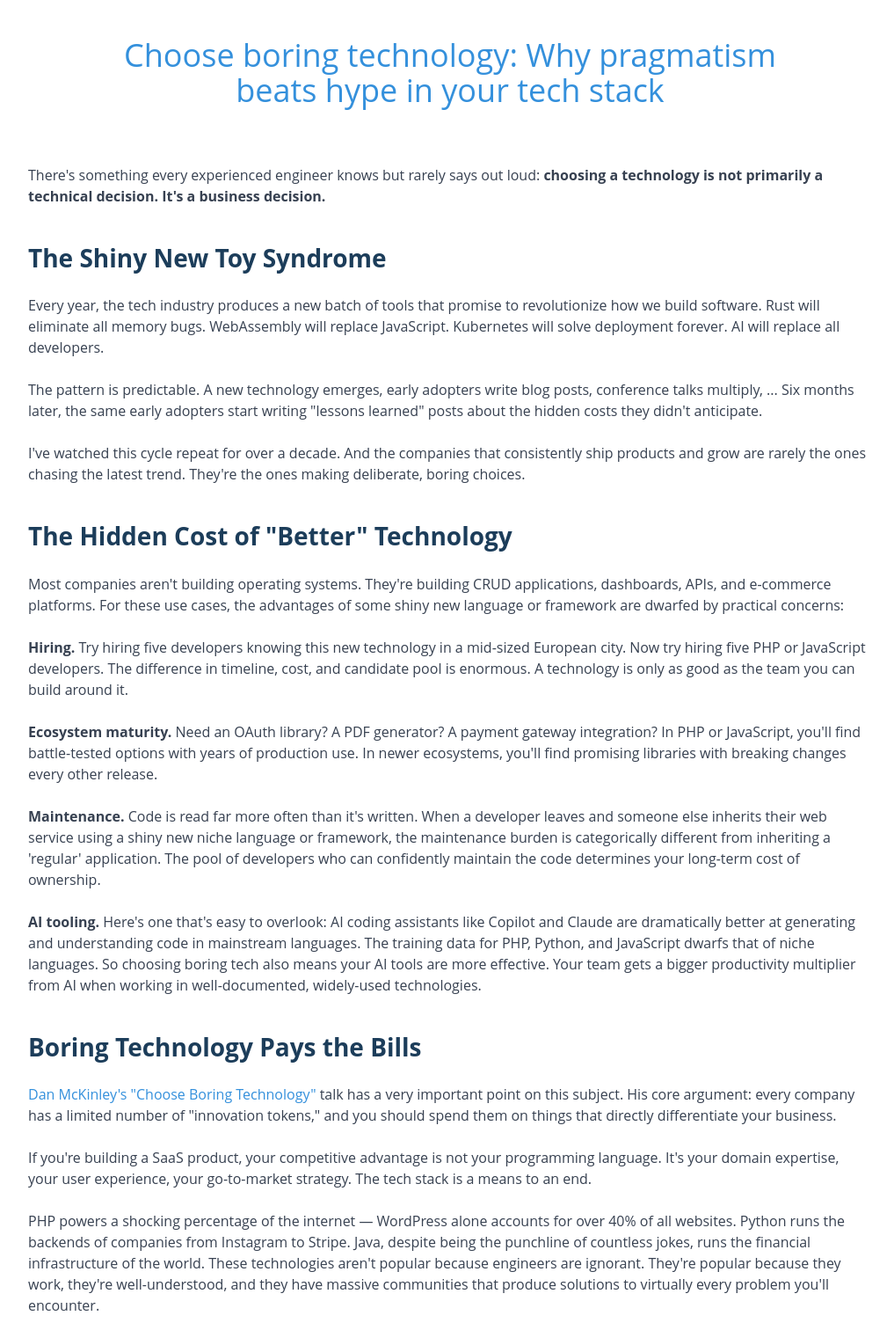
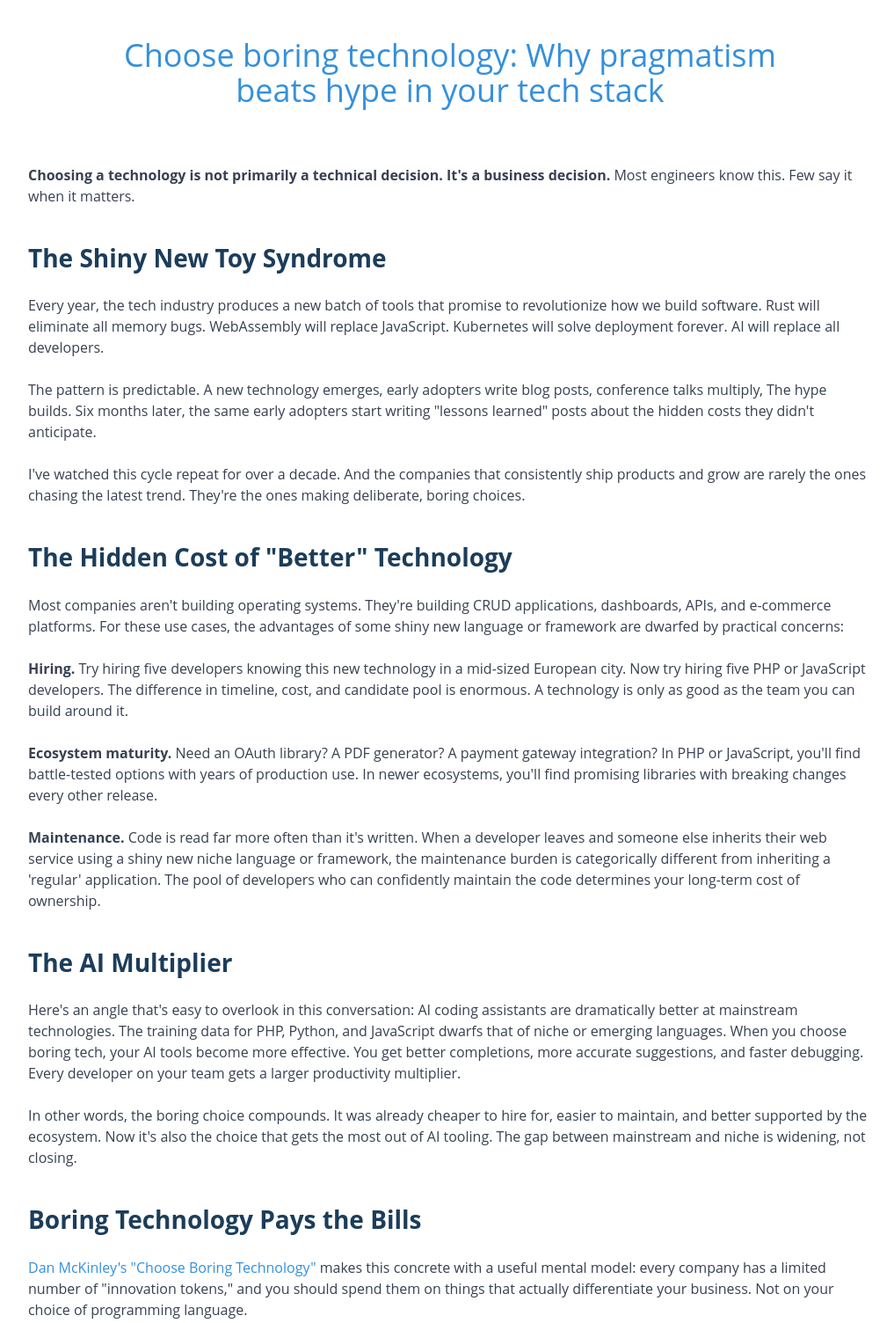
Before and after one commit to kristoffeys/blog, a Gatsby site: page /blog/2026-03-11-pragmatism-vs-hype-in-tech-stacks in a window 1280 px wide. Shown: the part 142-1646 px from the top of the page at 88% size, without its empty margins (128-1145 px from the left). Built offline with nearby package versions, Linux system fonts and the light colour scheme; Gatsby itself is replaced by a stand-in of ours.

Commit message:
improve writing

```diff
--- a/src/pages/blog/2026-03-11-pragmatism-vs-hype-in-tech-stacks.md
+++ b/src/pages/blog/2026-03-11-pragmatism-vs-hype-in-tech-stacks.md
@@ -11,14 +11,13 @@ tags:
 image: /img/pragmatism.jpg
 ---
 
-There's something every experienced engineer knows but rarely says out loud: **choosing a technology is not primarily a technical decision. It's a business decision.**
+**Choosing a technology is not primarily a technical decision. It's a business decision.** Most engineers know this. Few say it when it matters.
 
 ## The Shiny New Toy Syndrome
 
 Every year, the tech industry produces a new batch of tools that promise to revolutionize how we build software. Rust will eliminate all memory bugs. WebAssembly will replace JavaScript. Kubernetes will solve deployment forever. AI will replace all developers.
 
-The pattern is predictable. A new technology emerges, early adopters write blog posts, conference talks multiply, ...
-Six months later, the same early adopters start writing "lessons learned" posts about the hidden costs they didn't anticipate.
+The pattern is predictable. A new technology emerges, early adopters write blog posts, conference talks multiply, The hype builds. Six months later, the same early adopters start writing "lessons learned" posts about the hidden costs they didn't anticipate.
 
 I've watched this cycle repeat for over a decade. And the companies that consistently ship products and grow are rarely the ones chasing the latest trend. They're the ones making deliberate, boring choices.
 
@@ -32,11 +31,15 @@ Most companies aren't building operating systems. They're building CRUD applicat
 
 **Maintenance.** Code is read far more often than it's written. When a developer leaves and someone else inherits their web service using a shiny new niche language or framework, the maintenance burden is categorically different from inheriting a 'regular' application. The pool of developers who can confidently maintain the code determines your long-term cost of ownership.
 
-**AI tooling.** Here's one that's easy to overlook: AI coding assistants like Copilot and Claude are dramatically better at generating and understanding code in mainstream languages. The training data for PHP, Python, and JavaScript dwarfs that of niche languages. So choosing boring tech also means your AI tools are more effective. Your team gets a bigger productivity multiplier from AI when working in well-documented, widely-used technologies.
+## The AI Multiplier
+
+Here's an angle that's easy to overlook in this conversation: AI coding assistants are dramatically better at mainstream technologies. The training data for PHP, Python, and JavaScript dwarfs that of niche or emerging languages. When you choose boring tech, your AI tools become more effective. You get better completions, more accurate suggestions, and faster debugging. Every developer on your team gets a larger productivity multiplier.
+
+In other words, the boring choice compounds. It was already cheaper to hire for, easier to maintain, and better supported by the ecosystem. Now it's also the choice that gets the most out of AI tooling. The gap between mainstream and niche is widening, not closing.
 
 ## Boring Technology Pays the Bills
 
-[Dan McKinley's "Choose Boring Technology"](https://mcfunley.com/choose-boring-technology) talk has a very important point on this subject. His core argument: every company has a limited number of "innovation tokens," and you should spend them on things that directly differentiate your business.
+[Dan McKinley's "Choose Boring Technology"](https://mcfunley.com/choose-boring-technology) makes this concrete with a useful mental model: every company has a limited number of "innovation tokens," and you should spend them on things that actually differentiate your business. Not on your choice of programming language.
 
 If you're building a SaaS product, your competitive advantage is not your programming language. It's your domain expertise, your user experience, your go-to-market strategy. The tech stack is a means to an end.
 
@@ -48,7 +51,7 @@ I'm not arguing that you should never adopt new technologies. I'm arguing that y
 
 Legitimate reasons to adopt a newer technology:
 
-- **Your problem genuinely requires it.** If you're writing a game engine, a browser, or a high-frequency trading system, You might need performance characteristics (from e.g. Rust) that are non-negotiable.
+- **Your problem genuinely requires it.** If you're writing a game engine, a browser, or a high-frequency trading system, You might need performance characteristics that Rust, for example, can provide. And no amount of optimization will get you otherwise.
 - **You've exhausted the capabilities of your current stack.** If your Python service genuinely can't handle the throughput you need after proper optimization, it might be time to rewrite the hot path.
 - **The ecosystem has matured enough.** There's a world of difference between adopting React in 2015 (risky but reasonable) and adopting it in 2020 (established and well-supported).
 
```
